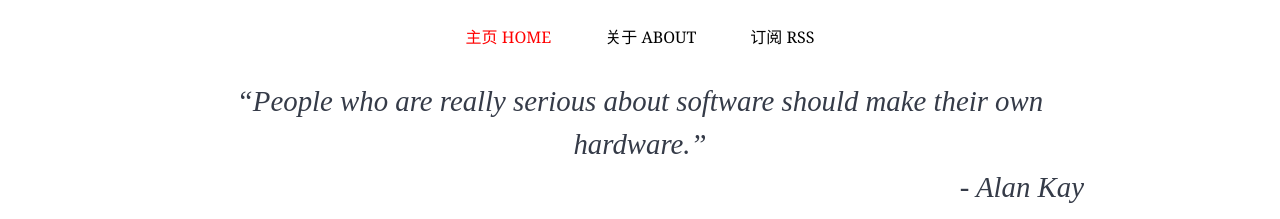
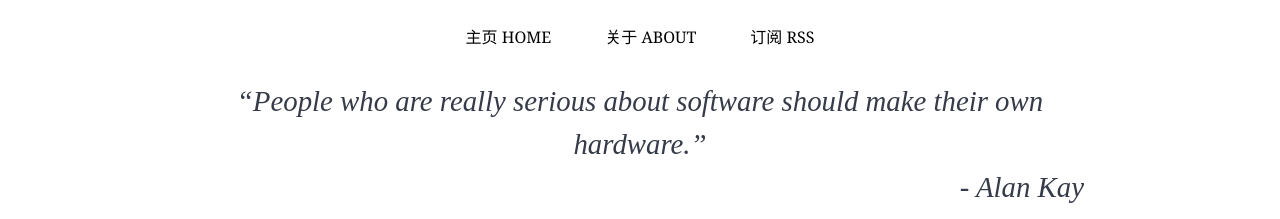
Before and after one commit to Crocboy-0501/Crocboy-0501.github.io, a Jekyll site: the page built from index.html, in a window 1280 px wide. Shown: the top 219 px of the page. Built offline with Jekyll 4.4.1, drawn with Linux system fonts in a browser that asks for light colours.

Commit message:
fix blog.html nav color

```diff
--- a/_includes/navigation.html
+++ b/_includes/navigation.html
@@ -1,6 +1,6 @@
 <div class="nav">
     {% for item in site.data.navigation %}
-      <a href="{{item.link}}" {% if item.link == page.url %}style="color: red;"{% endif %}>
+      <a style="color: black;" href="{{item.link}}" {% if item.link == page.url %}style="color: red;"{% endif %}>
         {{item.name}}
       </a>
     {% endfor %}
--- a/_sass/main.scss
+++ b/_sass/main.scss
@@ -52,7 +52,6 @@
     justify-content: center;
     gap: 54px;
 }
-.nav a,
 a{
     text-decoration: none;
     color: black;
```
